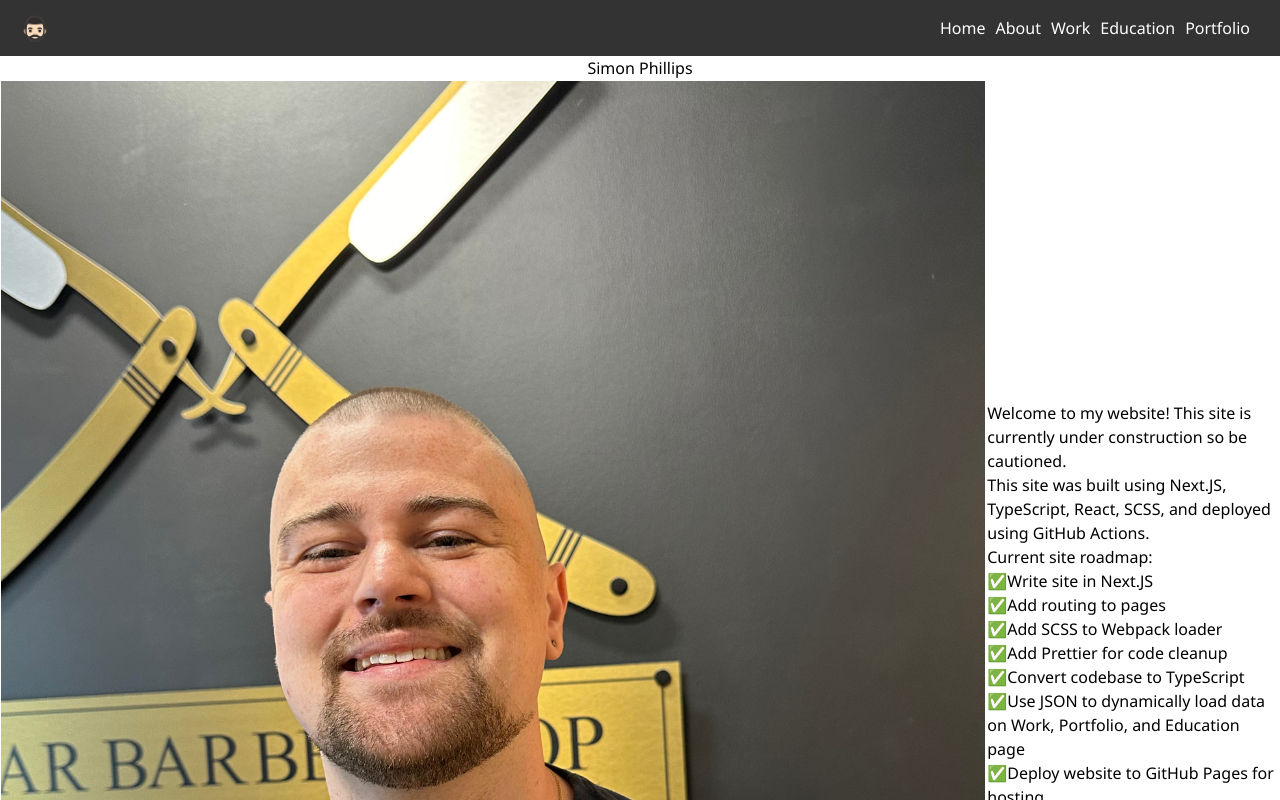
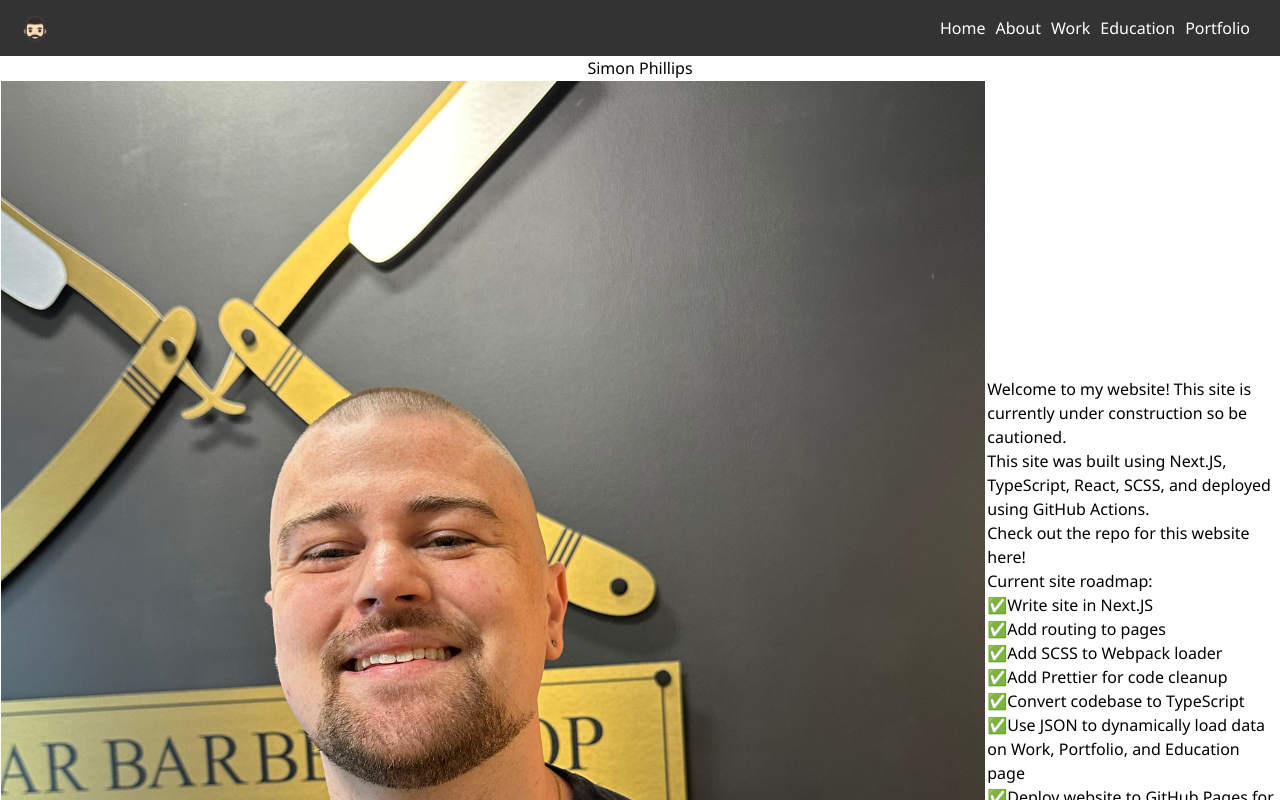
Before and after one commit to tassyguy/my-resume-website, a Next.js app: page / in a window 1280 px wide. Shown: the top 800 px of the page. Built offline with nearby package versions, Linux system fonts and the light colour scheme.

Commit message:
Added GitHub link

```diff
--- a/src/pages/index.tsx
+++ b/src/pages/index.tsx
@@ -5,6 +5,7 @@ import Image from 'next/image';
 import Header from '../components/Header';
 import CurrentSection from '../components/CurrentSection';
 import '../../styles/styles.scss';
+import Link from 'next/link';
 
 const Home: React.FC = () => {
   const router = useRouter();
@@ -23,6 +24,7 @@ const Home: React.FC = () => {
             <td>
               <p>Welcome to my website! This site is currently under construction so be cautioned.</p>
               <p>This site was built using Next.JS, TypeScript, React, SCSS, and deployed using GitHub Actions.</p>
+              <Link href='https://github.com/tassyguy/my-resume-website'>Check out the repo for this website here!</Link>
               <p>Current site roadmap:</p>
               <ul className='features'>
                 <li>✅Write site in Next.JS</li>
```
